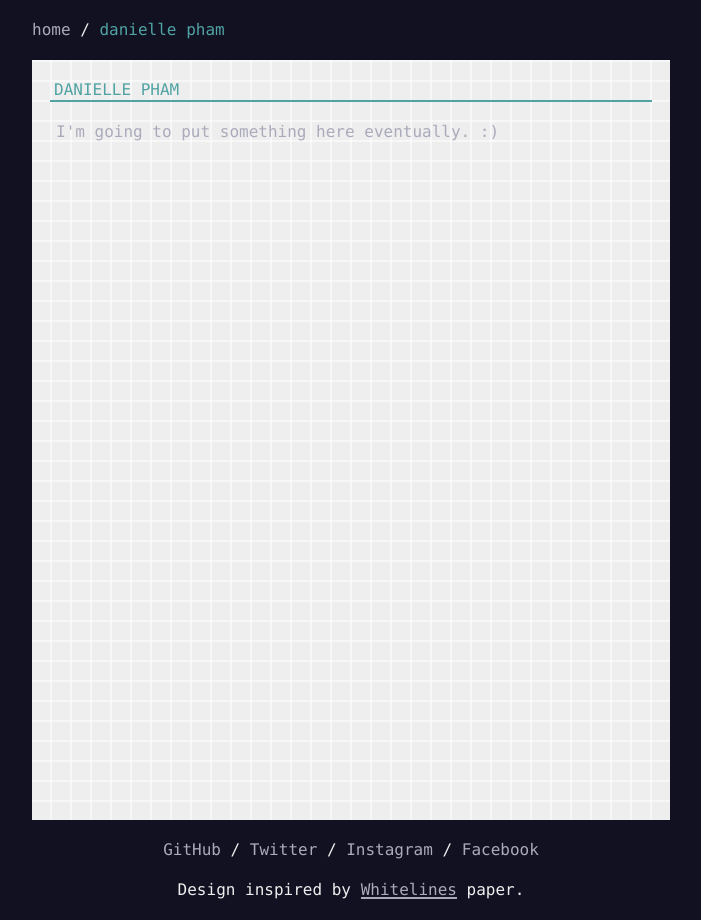
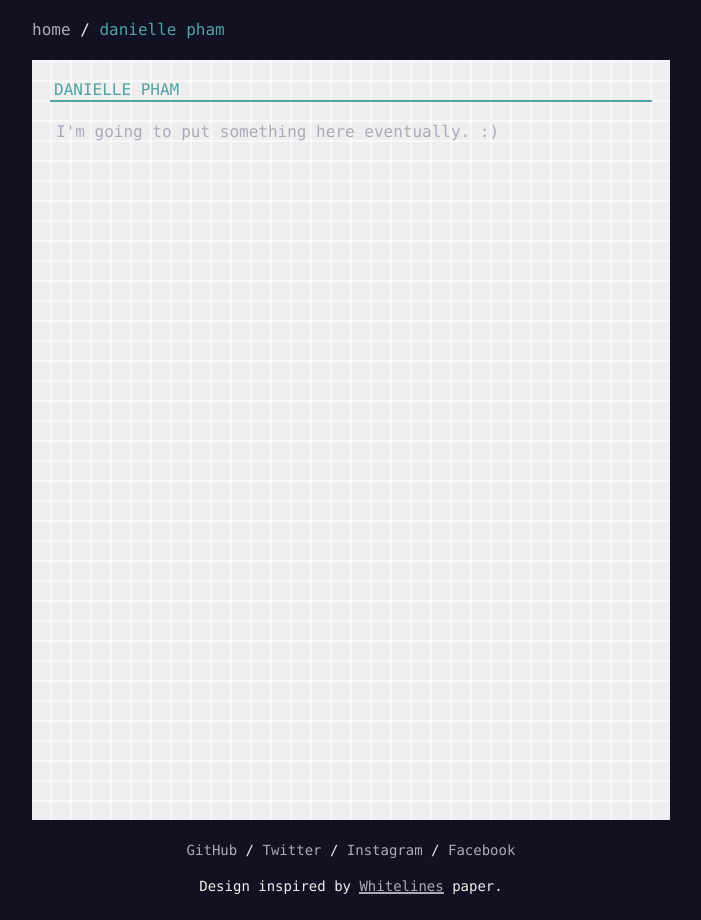
Before and after one commit to quelledanielle/quelledanielle.github.io, a Jekyll site: the page built from index.html, in a window 1280 px wide. Shown: the whole page, without its empty margins (289-990 px from the left). Built offline with Jekyll 4.4.1, drawn with Linux system fonts in a browser that asks for light colours.

Commit message:
Decrease footer font size

```diff
--- a/_includes/footer.html
+++ b/_includes/footer.html
@@ -1,4 +1,4 @@
-<div class="footer center-text">
+<footer class="center-text">
   <ul class="social-media-list">
     <li><a href="https://github.com/quelledanielle">GitHub</a> / </li>
     <li><a href="https://twitter.com/quelledanielle">Twitter</a> / </li>
@@ -9,4 +9,4 @@
   <p>
     Design inspired by <a href="http://whitelinespaper.com">Whitelines</a> paper.
   </p>
-</div>
+</footer>
--- a/_sass/_type.scss
+++ b/_sass/_type.scss
@@ -8,6 +8,7 @@ pre, code {
 }
 
 header { text-transform: uppercase; }
+footer { font-size: 0.875em; }
 
 a {
   text-decoration: none;
```
